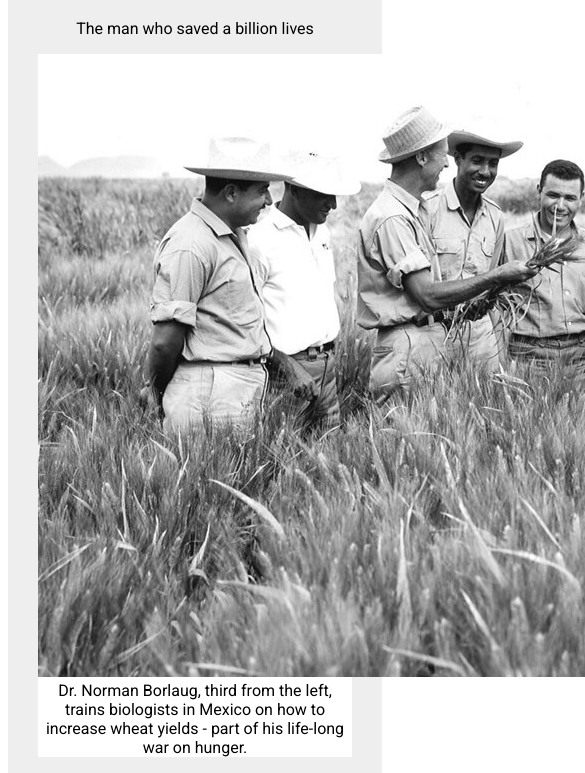
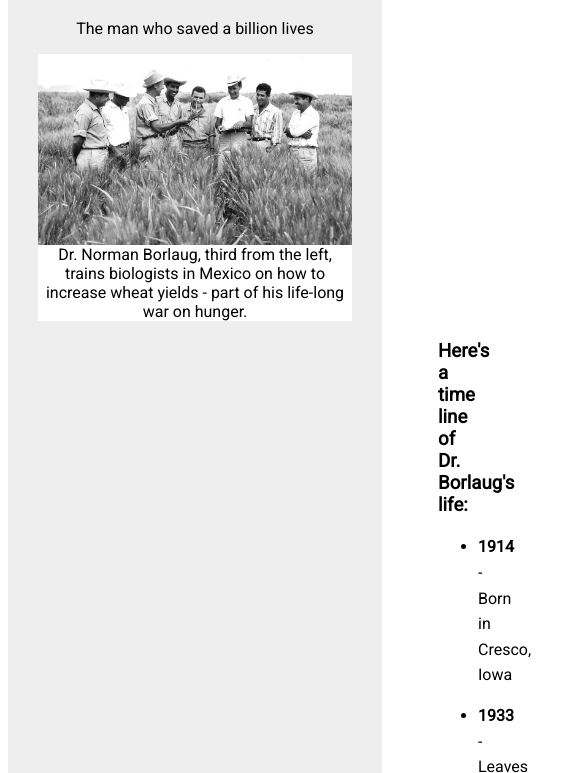
Before and after one commit to over-geek/Microverse-Trial01, a plain HTML site: page index.html in a window 390 px wide. Shown: the part 100-873 px from the top of the page, 585 px wide, since content can reach past the window. Drawn offline with Linux system fonts and the light colour scheme.

Commit message:
Added responsiveness and passed all tests

```diff
--- a/css/style.css
+++ b/css/style.css
@@ -17,6 +17,13 @@ body {
     padding: 30px;
 }
 
+#image {
+    max-width: 100%;
+    display: block;
+    height: auto;
+    margin: 0 auto;
+}
+
 ul {
     text-align: left;
     max-width: 550px;
```
